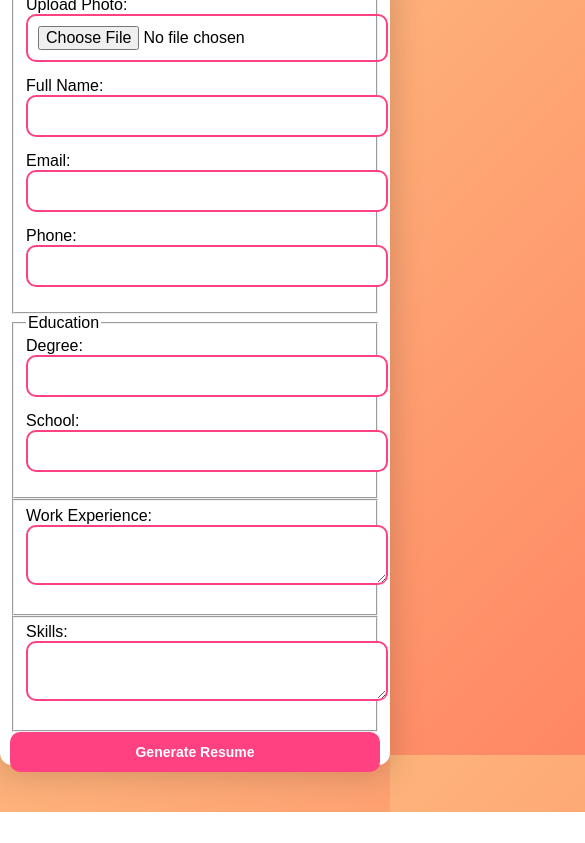
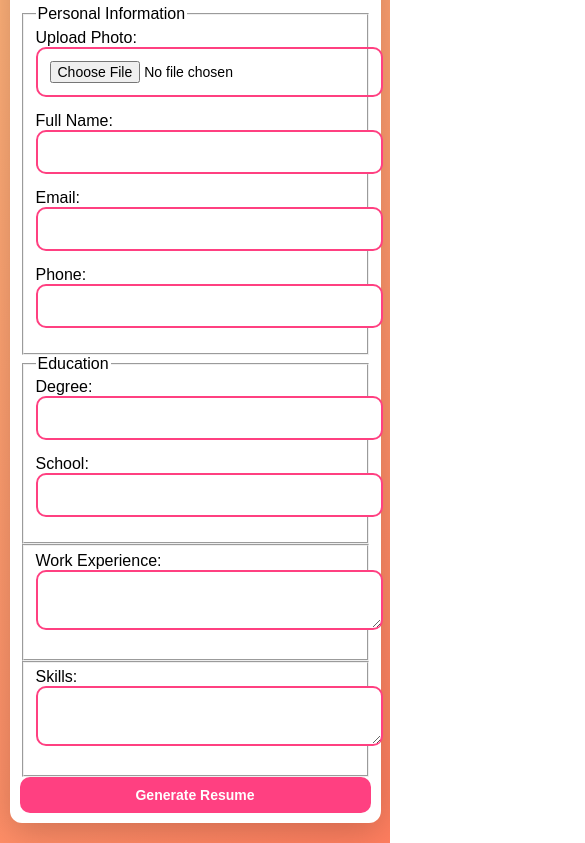
Before and after one commit to Hammad-Ali07/Dynamic-Interactive-Resume, a website with bundled scripts: page index.html in a window 390 px wide. Shown: the part 89-932 px from the top of the page, 585 px wide, since content can reach past the window. Before the commit the page ends 901 px from the top, so only its background shows below. Built offline with nearby package versions, Linux system fonts and the light colour scheme.

Commit message:
add files

```diff
--- a/styles.css
+++ b/styles.css
@@ -7,8 +7,7 @@ body {
     display: flex;
     justify-content: center;
     align-items: center;
-    height: 100vh;
-    overflow: hidden;
+    min-height: 100vh; /* Changed from height to min-height */
     animation: backgroundAnimation 15s ease-in-out infinite;
 }
 
@@ -26,14 +25,14 @@ body {
 
 .container, .resume-page {
     background-color: #ffffff;
-    padding: 30px;
+    padding: 20px;
     box-shadow: 0 8px 35px rgba(0, 0, 0, 0.2);
     max-width: 700px;
-    width: 100%;
+    width: 90%; /* Adjusted width for responsiveness */
     border-radius: 12px;
     transition: box-shadow 0.4s ease, transform 0.4s ease;
-    position: relative;
     animation: fadeIn 1s ease-out, scaleUp 1s ease-out;
+    margin: 20px 0; /* Added margin for better spacing on mobile */
 }
 
 .container:hover, .resume-page:hover {
@@ -118,30 +117,13 @@ button {
     font-size: 18px;
     font-weight: bold;
     transition: background-color 0.3s ease, transform 0.3s ease, box-shadow 0.3s ease;
-    position: relative;
+    width: 100%; /* Full width button for smaller screens */
 }
 
 button:hover {
     background-color: #c51162;
-    transform: scale(1.1);
+    transform: scale(1.05); /* Slightly reduced scale for mobile */
     box-shadow: 0 4px 15px rgba(0, 0, 0, 0.2);
-}
-
-button:before {
-    content: '';
-    position: absolute;
-    top: 50%;
-    left: 50%;
-    width: 300%;
-    height: 300%;
-    background: radial-gradient(circle, rgba(255, 255, 255, 0.2) 10%, rgba(255, 255, 255, 0) 30%);
-    transition: opacity 0.3s ease;
-    transform: translate(-50%, -50%);
-    opacity: 0;
-}
-
-button:hover:before {
-    opacity: 1;
 }
 
 .resume-photo {
@@ -154,19 +136,21 @@ button:hover:before {
 }
 
 .resume-photo:hover {
-    transform: scale(1.15);
+    transform: scale(1.1); /* Reduced hover effect for better performance on mobile */
     border-color: #c51162;
 }
 
 /* Responsive Styles */
+
+/* Tablets */
 @media (max-width: 768px) {
     .container {
         padding: 15px;
-        max-width: 95vw; /* Reduce padding for smaller screens */
+        max-width: 90vw;
     }
 
-    input, textarea {
-        font-size: 14px;
+    h1, h2 {
+        font-size: 1.8rem;
     }
 
     button {
@@ -179,29 +163,28 @@ button:hover:before {
         height: 120px;
     }
 }
+
+/* Mobile Devices */
 @media (max-width: 544px) {
     .container {
-        padding: 0;
-        max-width: 100%;
-        height: 100vh;
+        padding: 10px;
+        max-width: 95vw;
     }
 
-    h1, h2 {
-        font-size: 1.4rem;
+    h1 {
+        font-size: 1.5rem;
     }
 
     h2 {
-        font-size: 1.2rem;
+        font-size: 1.3rem;
     }
 
     input, textarea {
-        font-size: 16px;
-        padding: 10px;
+        font-size: 14px;
     }
 
     button {
-        width: 100%;
-        padding: 12px;
+        padding: 10px;
         font-size: 14px;
     }
 
@@ -211,57 +194,24 @@ button:hover:before {
     }
 }
 
-@media (max-width: 480px) {
+/* Smaller Mobile Devices */
+@media (max-width: 360px) {
     .container {
-        padding: 10px;
-        max-width: 95vw;
-        height: 100vh;
-
+        padding: 8px;
+        max-width: 100%;
     }
 
     h1, h2 {
-        font-size: 1.4rem;
-    }
-
-    h2 {
-        font-size: 1.2rem;
+        font-size: 1.3rem;
     }
 
     input, textarea {
-        font-size: 16px;
-        padding: 10px;
+        font-size: 12px;
     }
 
     button {
-        width: 100%;
-        padding: 12px;
-        font-size: 14px;
-    }
-
-    .resume-photo {
-        width: 100px;
-        height: 100px;
-    }
-}
-
-@media (max-width: 360px) {
-
-
-    .container {
+        font-size: 12px;
         padding: 8px;
-        width: 100%;
-        height: 100vh;
-
-
-    }
-
-    input, textarea {
-        font-size: 14px;
-    }
-
-    button {
-        padding: 10px;
-        font-size: 12px;
     }
 
     .resume-photo {
```
